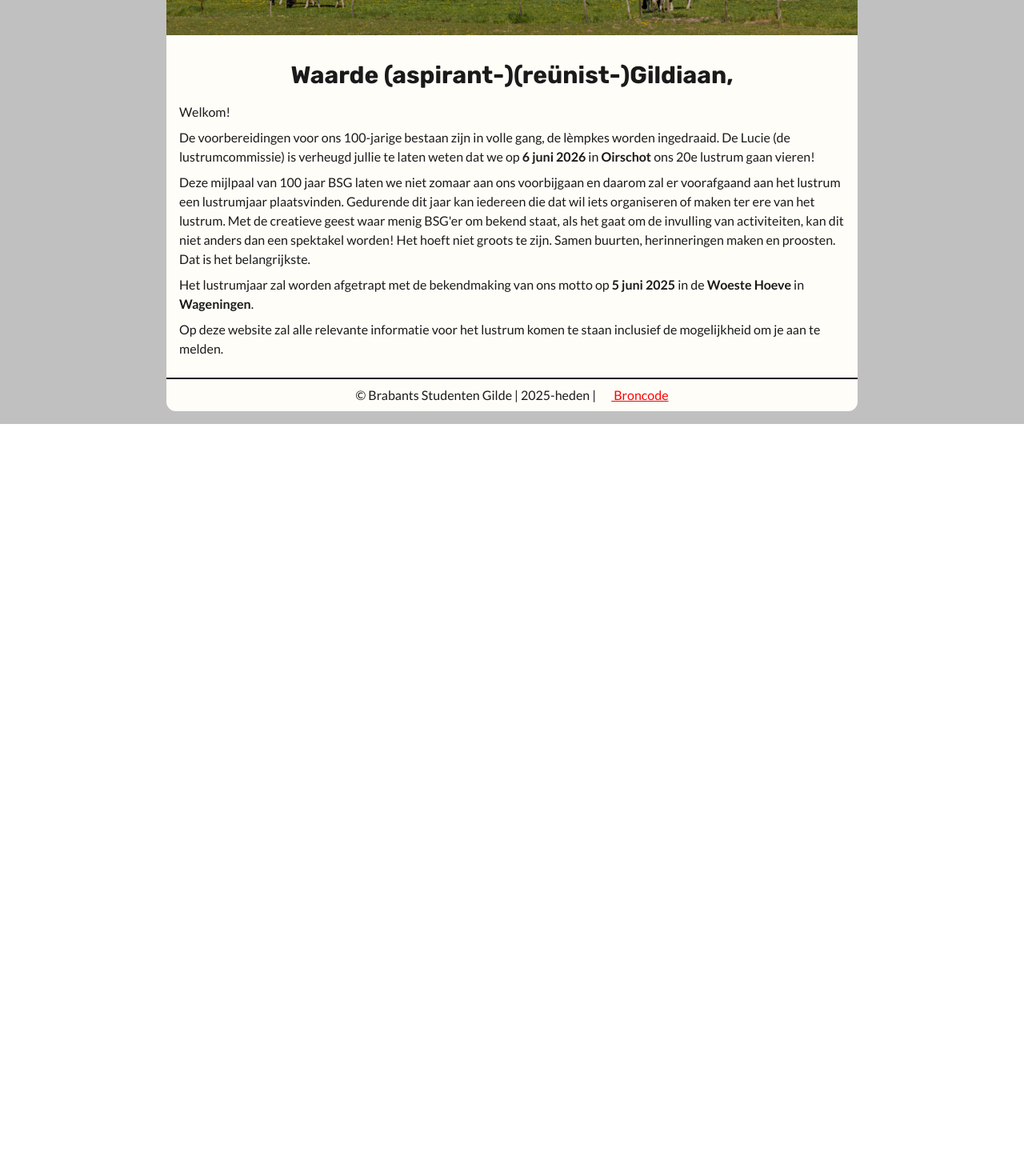
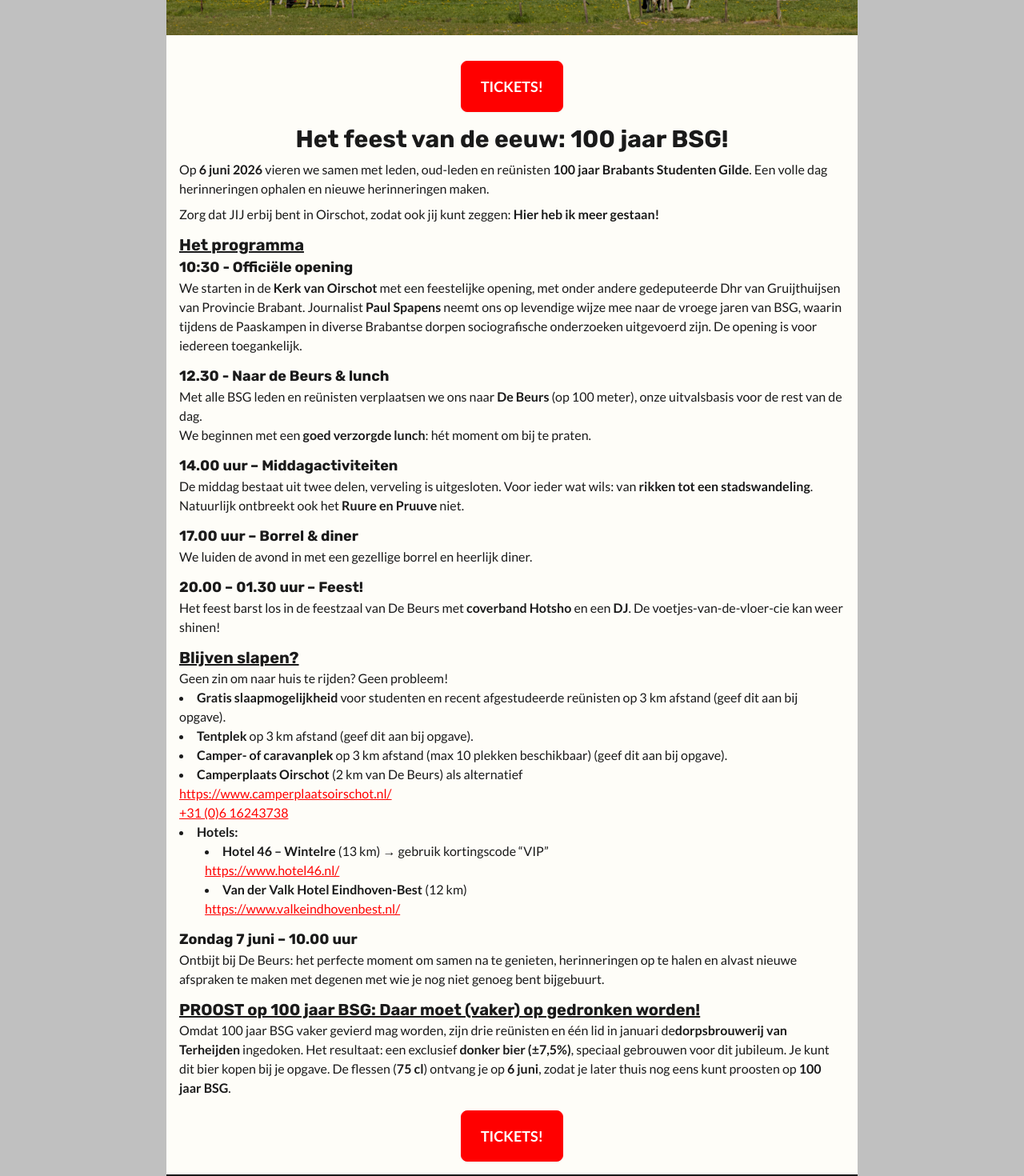
Before and after one commit to rubenuijtdewilligen/bsg100jaar.nl, a SvelteKit app: page / in a window 1280 px wide. Shown: the part 340-1810 px from the top of the page at 80% size. Before the commit the page ends 870 px from the top, so only its background shows below. Built offline with nearby package versions, Linux system fonts and the light colour scheme; some icons are missing.

Commit message:
Update home page

```diff
--- a/src/routes/+page.svelte
+++ b/src/routes/+page.svelte
@@ -1,29 +1,107 @@
-<h1 class="mb-4 text-center text-3xl font-bold">Waarde (aspirant-)(reünist-)Gildiaan,</h1>
+<div class="mb-4 flex flex-col items-center">
+  <a
+    href="https://events.flextickets.nl/event/bsg-100-jaar"
+    class="btn btn-primary btn-lg text-white">TICKETS!</a
+  >
+</div>
 
-<p class="my-2">Welkom!</p>
+<h1 class="text-center text-3xl font-bold">Het feest van de eeuw: 100 jaar BSG!</h1>
 
 <p class="my-2">
-  De voorbereidingen voor ons 100-jarige bestaan zijn in volle gang, de lèmpkes worden ingedraaid.
-  De Lucie (de lustrumcommissie) is verheugd jullie te laten weten dat we op <b>6 juni 2026</b> in
-  <b>Oirschot</b>
-  ons 20e lustrum gaan vieren!
-</p>
-<p class="my-2">
-  Deze mijlpaal van 100 jaar BSG laten we niet zomaar aan ons voorbijgaan en daarom zal er
-  voorafgaand aan het lustrum een lustrumjaar plaatsvinden. Gedurende dit jaar kan iedereen die dat
-  wil iets organiseren of maken ter ere van het lustrum. Met de creatieve geest waar menig BSG'er om
-  bekend staat, als het gaat om de invulling van activiteiten, kan dit niet anders dan een spektakel
-  worden! Het hoeft niet groots te zijn. Samen buurten, herinneringen maken en proosten. Dat is het
-  belangrijkste.
+  Op <b>6 juni 2026</b> vieren we samen met leden, oud-leden en reünisten
+  <b>100 jaar Brabants Studenten Gilde</b>. Een volle dag herinneringen ophalen en nieuwe
+  herinneringen maken.
 </p>
 
 <p class="my-2">
-  Het lustrumjaar zal worden afgetrapt met de bekendmaking van ons motto op <b>5 juni 2025</b> in de
-  <b>Woeste Hoeve</b>
-  in <b>Wageningen</b>.
+  Zorg dat JIJ erbij bent in Oirschot, zodat ook jij kunt zeggen: <b>Hier heb ik meer gestaan!</b>
 </p>
 
-<p class="my-2">
-  Op deze website zal alle relevante informatie voor het lustrum komen te staan inclusief de
-  mogelijkheid om je aan te melden.
+<h3 class="mt-3 text-xl font-bold underline">Het programma</h3>
+<h3 class="text-lg font-bold">10:30 - Officiële opening</h3>
+<p class="mb-3">
+  We starten in de <b>Kerk van Oirschot</b> met een feestelijke opening, met onder andere
+  gedeputeerde Dhr van Gruijthuijsen van Provincie Brabant. Journalist <b>Paul Spapens</b> neemt ons
+  op levendige wijze mee naar de vroege jaren van BSG, waarin tijdens de Paaskampen in diverse Brabantse
+  dorpen sociografische onderzoeken uitgevoerd zijn. De opening is voor iedereen toegankelijk.
 </p>
+
+<h3 class="text-lg font-bold">12.30 - Naar de Beurs & lunch</h3>
+<p>
+  Met alle BSG leden en reünisten verplaatsen we ons naar <b>De Beurs</b> (op 100 meter), onze uitvalsbasis
+  voor de rest van de dag.
+</p>
+<p class="mb-3">We beginnen met een <b>goed verzorgde lunch</b>: hét moment om bij te praten.</p>
+
+<h3 class="text-lg font-bold">14.00 uur – Middagactiviteiten</h3>
+<p class="mb-3">
+  De middag bestaat uit twee delen, verveling is uitgesloten. Voor ieder wat wils: van <b
+    >rikken tot een stadswandeling</b
+  >. Natuurlijk ontbreekt ook het <b>Ruure en Pruuve</b> niet.
+</p>
+<h3 class="text-lg font-bold">17.00 uur – Borrel & diner</h3>
+<p class="mb-3">We luiden de avond in met een gezellige borrel en heerlijk diner.</p>
+<h3 class="text-lg font-bold">20.00 – 01.30 uur – Feest!</h3>
+<p class="mb-3">
+  Het feest barst los in de feestzaal van De Beurs met <b>coverband Hotsho</b> en een <b>DJ</b>. De
+  voetjes-van-de-vloer-cie kan weer shinen!
+</p>
+
+<h3 class="text-xl font-bold underline">Blijven slapen?</h3>
+Geen zin om naar huis te rijden? Geen probleem!
+
+<ul class="mb-3 list-inside list-disc">
+  <li>
+    <b>Gratis slaapmogelijkheid</b> voor studenten en recent afgestudeerde reünisten op 3 km afstand
+    (geef dit aan bij opgave).
+  </li>
+  <li><b>Tentplek</b> op 3 km afstand (geef dit aan bij opgave).</li>
+  <li>
+    <b>Camper- of caravanplek</b> op 3 km afstand (max 10 plekken beschikbaar) (geef dit aan bij opgave).
+  </li>
+  <li>
+    <b>Camperplaats Oirschot</b> (2 km van De Beurs) als alternatief <br />
+    <a href="https://www.camperplaatsoirschot.nl/" class="link"
+      >https://www.camperplaatsoirschot.nl/</a
+    ><br />
+    <a href="tel:+310616243738" class="link">+31 (0)6 16243738</a>
+  </li>
+  <li>
+    <b>Hotels:</b>
+    <ul class="ml-8 list-inside list-disc">
+      <li>
+        <b>Hotel 46 – Wintelre</b> (13 km) → gebruik kortingscode “VIP” <br />
+        <a href="https://www.hotel46.nl/" class="link">https://www.hotel46.nl/</a>
+      </li>
+      <li>
+        <b>Van der Valk Hotel Eindhoven-Best</b> (12 km) <br />
+        <a href="https://www.valkeindhovenbest.nl/" class="link"
+          >https://www.valkeindhovenbest.nl/</a
+        >
+      </li>
+    </ul>
+  </li>
+</ul>
+
+<h3 class="text-lg font-bold">Zondag 7 juni – 10.00 uur</h3>
+<p class="mb-3">
+  Ontbijt bij De Beurs: het perfecte moment om samen na te genieten, herinneringen op te halen en
+  alvast nieuwe afspraken te maken met degenen met wie je nog niet genoeg bent bijgebuurt.
+</p>
+
+<h2 class="text-xl font-bold underline">
+  PROOST op 100 jaar BSG: Daar moet (vaker) op gedronken worden!
+</h2>
+Omdat 100 jaar BSG vaker gevierd mag worden, zijn drie reünisten en één lid in januari de<b
+  >dorpsbrouwerij van Terheijden</b
+>
+ingedoken. Het resultaat: een exclusief <b>donker bier (±7,5%)</b>, speciaal gebrouwen voor dit
+jubileum. Je kunt dit bier kopen bij je opgave. De flessen (<b>75 cl</b>) ontvang je op
+<b>6 juni</b>, zodat je later thuis nog eens kunt proosten op <b>100 jaar BSG</b>.
+
+<div class="mt-4 flex flex-col items-center">
+  <a
+    href="https://events.flextickets.nl/event/bsg-100-jaar"
+    class="btn btn-primary btn-lg text-white">TICKETS!</a
+  >
+</div>
```
